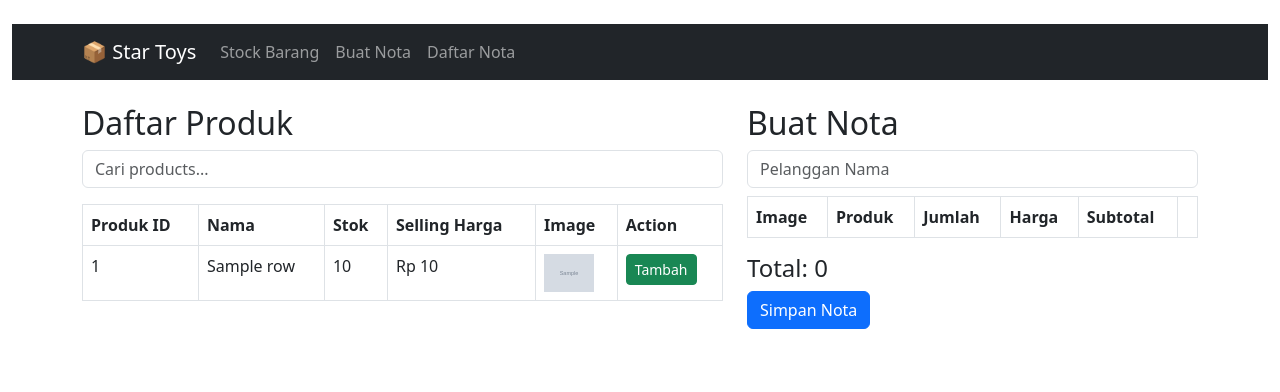
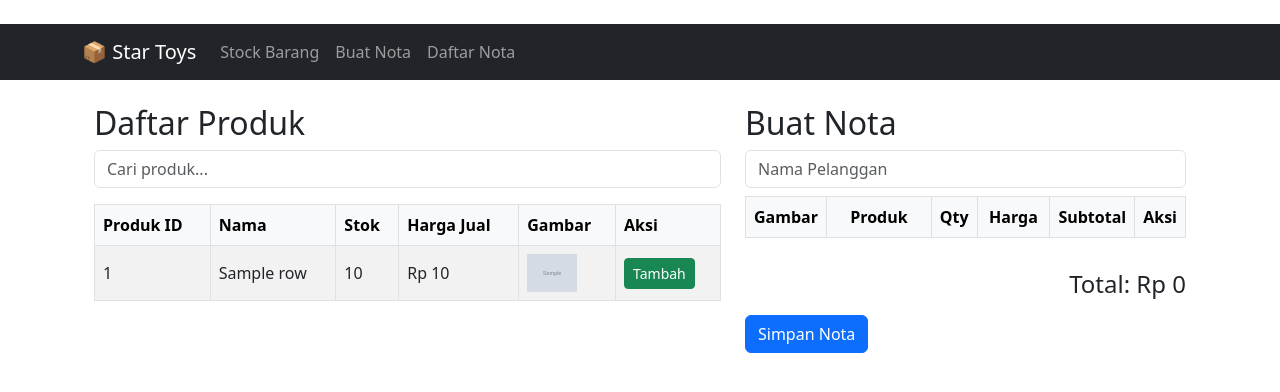
Before and after one commit to kevinherman1104/inventory_starToys, a Flask app: template templates/invoice.html in a window 1280 px wide. Shown: the top 392 px of the page. Run offline with Flask 3, Linux system fonts and the light colour scheme; the template is opened without the code that fills it: most values are stand-ins (such as "Sample title", 1, 10 or a date in 2020); lists and menus that the app fills with data are empty; some libraries are stand-ins or nearby versions.

Commit message:
Fix UI of table and margins

```diff
--- a/app.py
+++ b/app.py
@@ -112,24 +112,39 @@ def invoice():
     cursor = conn.cursor(dictionary=True)
 
     if search_term:
-        like_term = f"%{search_term}%"
+        like = f"%{search_term}%"
         cursor.execute("""
             SELECT * FROM inventory
             WHERE product_id LIKE %s
                OR name LIKE %s
                OR supplier LIKE %s
-        """, (like_term, like_term, like_term))
+        """, (like, like, like))
     else:
         cursor.execute("SELECT * FROM inventory")
 
     rows = cursor.fetchall()
     conn.close()
 
-    # 👇 Add this
+    # JSON for live-search requests (same behavior as home())
     if request.headers.get("X-Requested-With") == "XMLHttpRequest":
+        for r in rows:
+            # force numeric conversion for price-related fields
+            for key in ("cost_price", "selling_price", "stock"):
+                try:
+                    if r.get(key) is not None:
+                        r[key] = float(r[key])
+                except:
+                    r[key] = 0
+            # stringify anything else non-serializable
+            for k, v in list(r.items()):
+                if hasattr(v, "isoformat"):
+                    r[k] = v.isoformat()
+                elif not isinstance(v, (str, int, float, bool, type(None))):
+                    r[k] = str(v)
         return jsonify(rows)
 
     return render_template("invoice.html", rows=rows, search=search_term)
+
 
 
 
--- a/templates/invoice.html
+++ b/templates/invoice.html
@@ -8,25 +8,66 @@
   <link rel="stylesheet"
         href="https://cdn.jsdelivr.net/npm/bootstrap@5.3.0/dist/css/bootstrap.min.css">
   <script src="https://cdn.jsdelivr.net/npm/bootstrap@5.3.0/dist/js/bootstrap.bundle.min.js"></script>
+
+<style>
+  /* Make Buat Nota table flexible and proportional */
+  #invoice-table {
+    table-layout: auto !important; /* let columns size dynamically */
+    width: 100%;
+  }
+
+  /* widen specific columns */
+  #invoice-table th:nth-child(2),
+  #invoice-table td:nth-child(2) {
+    width: 40%; /* Produk column wider */
+  }
+
+  #invoice-table th:nth-child(4),
+  #invoice-table td:nth-child(4),
+  #invoice-table th:nth-child(5),
+  #invoice-table td:nth-child(5) {
+    width: 15%; /* Harga & Subtotal columns wider */
+  }
+
+  /* make sure qty and aksi remain compact */
+  #invoice-table th:nth-child(3),
+  #invoice-table td:nth-child(3),
+  #invoice-table th:nth-child(6),
+  #invoice-table td:nth-child(6) {
+    width: 8%;
+    white-space: nowrap;
+  }
+
+  /* keep cell content tidy */
+  #invoice-table td, #invoice-table th {
+    vertical-align: middle;
+  }
+
+  #invoice-table .price, #invoice-table .subtotal {
+    text-align: right;
+    white-space: nowrap;
+  }
+</style>
+
 </head>
 
-<body class="container-fluid py-4">
+<body class="py-4">
+  <div class="container">
+    <div class="row g-4">
+      <!-- LEFT: Produk list -->
+      <div class="col-lg-7 col-md-12">
+        <h2>Daftar Produk</h2>
+        <input type="text" id="search" placeholder="Cari produk..." class="form-control mb-3">
 
-<div class="row">
-  <!-- LEFT: Produk list -->
-  <div class="col-md-7">
-    <h2>Daftar Produk</h2>
-    <input type="text" id="search" placeholder="Cari products..." class="form-control mb-3">
-
-    <table class="table table-bordered">
-      <thead>
+        <table class="table table-bordered align-middle table-striped">
+          <thead class="table-light">
             <tr>
               <th>Produk ID</th>
               <th>Nama</th>
               <th>Stok</th>
-        <th>Selling Harga</th>
-        <th>Image</th>
-        <th>Action</th>
+              <th>Harga Jual</th>
+              <th>Gambar</th>
+              <th>Aksi</th>
             </tr>
           </thead>
           <tbody id="table-body">
@@ -35,13 +76,11 @@
               <td>{{ row.product_id }}</td>
               <td>{{ row.name }}</td>
               <td>{{ row.stock }}</td>
-          <td>{{ row.selling_price | rupiah}}</td>
+              <td>{{ "Rp {:,.0f}".format(row.selling_price) }}</td>
               <td>
                 {% if row.image_url %}
-              <img src="{{ row.image_url }}"
-                   alt="Preview" width="50"
-                   style="cursor:pointer"
-                   data-bs-toggle="modal"
+                  <img src="{{ row.image_url }}" alt="Preview" width="50"
+                       style="cursor:pointer" data-bs-toggle="modal"
                        data-bs-target="#imgModal{{ row.id }}">
                   <div class="modal fade" id="imgModal{{ row.id }}" tabindex="-1">
                     <div class="modal-dialog modal-dialog-centered">
@@ -58,8 +97,8 @@
                 <button class="btn btn-success btn-sm add-btn"
                         data-id="{{ row.id }}"
                         data-name="{{ row.name }}"
-                    data-price="{{ row.selling_price | rupiah}}"
-                    data-image="{{ row.image_url|default('', true) }}">
+                        data-price="{{ row.selling_price }}"
+                        data-image="{{ row.image_url or '' }}">
                   Tambah
                 </button>
               </td>
@@ -70,33 +109,61 @@
       </div>
 
       <!-- RIGHT: Nota builder -->
-  <div class="col-md-5">
+      <div class="col-lg-5 col-md-12">
         <h2>Buat Nota</h2>
         <form id="invoiceForm">
-      <input type="text" name="customer_name" class="form-control mb-2" placeholder="Pelanggan Nama">
+          <input type="text" name="customer_name" class="form-control mb-2" placeholder="Nama Pelanggan">
 
-      <table class="table table-bordered">
-        <thead>
+          <div class="table-responsive">
+            <table class="table table-bordered align-middle text-center w-100" id="invoice-table">
+              <thead class="table-light">
                 <tr>
-          <th>Image</th>
-          <th>Produk</th>
-          <th>Jumlah</th>
-          <th>Harga</th>
-          <th>Subtotal</th>
-          <th></th>
+                  <th style="width: 10%;">Gambar</th>
+                  <th style="width: 30%;">Produk</th>
+                  <th style="width: 6%;">Qty</th>
+                  <th style="width: 18%;">Harga</th>
+                  <th style="width: 18%;">Subtotal</th>
+                  <th style="width: 8%;">Aksi</th>
                 </tr>
               </thead>
               <tbody id="invoice-items"></tbody>
             </table>
+          </div>
 
-      <h4>Total: <span id="total">0</span></h4>
-      <button type="button" class="btn btn-primary" onclick="saveInvoice()">Simpan Nota</button>
+          <div class="text-end mt-3">
+            <h4>Total: <span id="total">Rp 0</span></h4>
+          </div>
+          <button type="button" class="btn btn-primary mt-2" onclick="saveInvoice()">Simpan Nota</button>
         </form>
       </div>
     </div>
+  </div>
+
+  <!-- Image Preview Modal -->
+<div class="modal fade" id="imgPreviewModal" tabindex="-1" aria-hidden="true">
+  <div class="modal-dialog modal-dialog-centered">
+    <div class="modal-content bg-transparent border-0 text-center">
+      <img id="previewImage" src="" class="img-fluid rounded shadow">
+    </div>
+  </div>
+</div>
+
 
 <script>
-// ✅ Live search (AJAX)
+// ✅ Format number → Rupiah
+function formatRupiah(num) {
+  const n = parseFloat(num);
+  if (isNaN(n)) return "Rp 0";
+  return "Rp " + n.toLocaleString("id-ID");
+}
+
+// ✅ Parse Rupiah → number
+function parseRupiah(str) {
+  if (!str) return 0;
+  return parseFloat(String(str).replace(/[^\d]/g, "")) || 0;
+}
+
+// ✅ Live Search (AJAX)
 document.getElementById("search").addEventListener("input", async function () {
   const q = this.value.trim();
   const res = await fetch(`/invoice?q=${encodeURIComponent(q)}`, {
@@ -112,18 +179,20 @@ document.getElementById("search").addEventListener("input", async function () {
       ? `<img src="${row.image_url}" alt="Preview" width="50" class="img-thumbnail" style="cursor:pointer">`
       : "Tidak Ada Gambar";
 
+    const price = parseFloat(row.selling_price) || 0;
+
     tbody.innerHTML += `
       <tr>
         <td>${row.product_id}</td>
         <td>${row.name}</td>
         <td>${row.stock}</td>
-        <td>${row.selling_price | rupiah}</td>
+        <td>${formatRupiah(price)}</td>
         <td>${imgTag}</td>
         <td>
           <button class="btn btn-success btn-sm add-btn"
                   data-id="${row.id}"
                   data-name="${row.name}"
-                  data-price="${row.selling_price | rupiah}"
+                  data-price="${price}"
                   data-image="${row.image_url || ''}">
             Tambah
           </button>
@@ -131,22 +200,25 @@ document.getElementById("search").addEventListener("input", async function () {
       </tr>`;
   }
 
-  attachAddButtons(); // rebind after update
+  attachAddButtons();
 });
 
-// ✅ Tambah Produk to Nota Table
+// ✅ Add product to invoice
 function addToInvoice(row) {
   const tbody = document.getElementById("invoice-items");
-  const existingRow = Array.from(tbody.querySelectorAll("tr")).find(tr =>
-    tr.dataset.productId === String(row.id)
+
+  let price = parseFloat(row.selling_price) || 0;
+
+  const existingRow = Array.from(tbody.querySelectorAll("tr")).find(
+    tr => tr.dataset.productId === String(row.id)
   );
 
   if (existingRow) {
     const qtyInput = existingRow.querySelector(".qty");
     qtyInput.value = parseInt(qtyInput.value) + 1;
-    const price = parseFloat(existingRow.querySelector(".price").innerText);
-    existingRow.querySelector(".subtotal").innerText =
-      (qtyInput.value * price).toFixed(2);
+    const subtotal = parseInt(qtyInput.value) * price;
+    existingRow.querySelector(".subtotal").dataset.subtotal = subtotal;
+    existingRow.querySelector(".subtotal").innerText = formatRupiah(subtotal);
     updateTotal();
     return;
   }
@@ -155,15 +227,18 @@ function addToInvoice(row) {
   tr.dataset.productId = row.id;
 
   const imgTag = row.image_url
-    ? `<img src="${row.image_url}" alt="Preview" width="50" style="cursor:pointer">`
+    ? `<img src="${row.image_url}" alt="Preview" width="50"
+             class="img-thumbnail"
+             style="cursor:pointer"
+             onclick="showImage('${row.image_url}')">`
     : "Tidak Ada Gambar";
 
   tr.innerHTML = `
     <td>${imgTag}</td>
     <td>${row.name}</td>
     <td><input type="number" value="1" min="1" class="form-control qty" style="width:80px"></td>
-    <td class="price">${row.selling_price | rupiah} </td>
-    <td class="subtotal">${row.selling_price | rupiah}</td>
+    <td class="price" data-price="${price}">${formatRupiah(price)}</td>
+    <td class="subtotal" data-subtotal="${price}">${formatRupiah(price)}</td>
     <td><button class="btn btn-danger btn-sm" onclick="this.closest('tr').remove(); updateTotal()">X</button></td>
   `;
 
@@ -172,20 +247,22 @@ function addToInvoice(row) {
 
   tr.querySelector(".qty").addEventListener("input", function () {
     const qty = parseInt(this.value) || 0;
-    const price = parseFloat(row.selling_price);
-   tr.querySelector(".subtotal").innerText = formatRupiah(qty * price);
+    const subtotal = qty * price;
+    tr.querySelector(".subtotal").dataset.subtotal = subtotal;
+    tr.querySelector(".subtotal").innerText = formatRupiah(subtotal);
     updateTotal();
   });
 }
 
-// ✅ Bind "Tambah" buttons dynamically
+
+// ✅ Attach Add buttons
 function attachAddButtons() {
   document.querySelectorAll(".add-btn").forEach(btn => {
     btn.addEventListener("click", function () {
       const row = {
         id: this.dataset.id,
         name: this.dataset.name,
-        selling_price: parseFloat(this.dataset.price),
+        selling_price: parseFloat(this.dataset.price) || 0,
         image_url: this.dataset.image
       };
       addToInvoice(row);
@@ -194,20 +271,20 @@ function attachAddButtons() {
 }
 
 // ✅ Update total
-// Update total function
 function updateTotal() {
   let total = 0;
   document.querySelectorAll("#invoice-items .subtotal").forEach(el => {
-        total += parseFloat(el.innerText.replace(/[^\d.-]/g, '')) || 0;
+    total += parseFloat(el.dataset.subtotal) || 0;
   });
   document.getElementById("total").innerText = formatRupiah(total);
 }
+
 // ✅ Save invoice
 function saveInvoice() {
   const customerInput = document.querySelector("[name='customer_name']");
   const customerName = customerInput.value.trim();
   if (!customerName) {
-    alert("⚠️ Harap masukkan nama pelanggan sebelum simpan nota.");
+    alert("⚠️ Harap masukkan nama pelanggan sebelum menyimpan nota.");
     customerInput.focus();
     return;
   }
@@ -223,7 +300,7 @@ function saveInvoice() {
     const productId = tr.dataset.productId;
     const name = tr.children[1].innerText;
     const qty = parseInt(tr.querySelector(".qty").value) || 0;
-    const price = parseFloat(tr.children[3].innerText) || 0;
+    const price = parseFloat(tr.querySelector(".price").dataset.price) || 0;
     const img = tr.children[0].querySelector("img");
     const image_url = img ? img.src.replace("/static/", "") : null;
     items.push({ id: productId, name, qty, price, image_url });
@@ -237,25 +314,31 @@ function saveInvoice() {
     .then(res => res.json())
     .then(data => {
       if (data.error) return alert("❌ " + data.error);
-    alert("✅ Nota saved! ID: " + data.invoice_id);
+      alert("✅ Nota berhasil disimpan! ID: " + data.invoice_id);
       document.getElementById("invoiceForm").reset();
       document.getElementById("invoice-items").innerHTML = "";
-    document.getElementById("total").innerText = "0";
+      document.getElementById("total").innerText = "Rp 0";
       document.getElementById("search").dispatchEvent(new Event("input"));
     })
     .catch(err => {
       console.error("Error:", err);
-    alert("❌ Failed to save invoice.");
+      alert("❌ Gagal menyimpan nota.");
     });
 }
 
-// Prevent ENTER from submitting form
+// ✅ Prevent ENTER key
 document.getElementById("invoiceForm").addEventListener("keydown", e => {
   if (e.key === "Enter") e.preventDefault();
 });
 
-// Initial binding
 attachAddButtons();
+
+function showImage(src) {
+  const modalImg = document.getElementById("previewImage");
+  modalImg.src = src;
+  new bootstrap.Modal(document.getElementById("imgPreviewModal")).show();
+}
+
 </script>
 </body>
 {% endblock %}
```
Also changed, not shown: other parts of templates/invoice.html (+1 -1 lines). Lines whose indentation alone changed are shown as unchanged.
